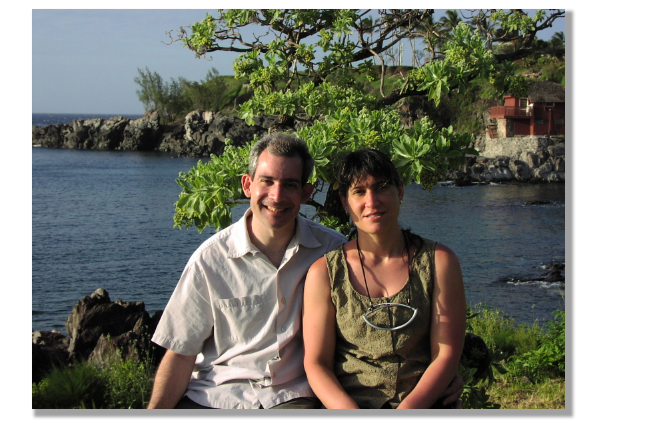
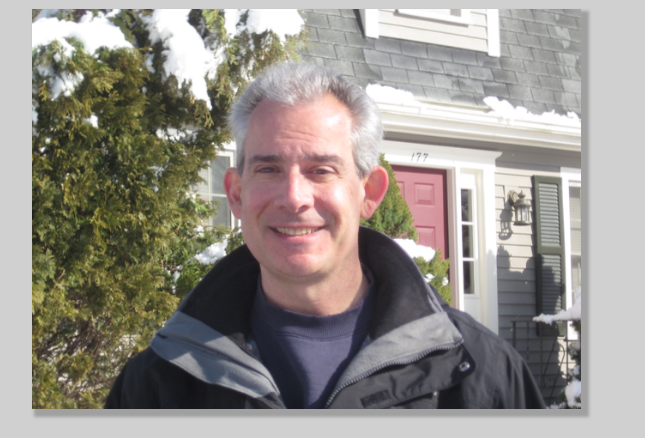
Before and after one commit to joeb37/p1, a plain HTML site: page index.html in a window 1280 px wide. Shown: the part 76-514 px from the top of the page, without its empty margins (38-683 px from the left). Drawn offline with Linux system fonts and the light colour scheme.

Commit message:
Replacing photo. Adding background color to page.

```diff
--- a/css/portfolio.css
+++ b/css/portfolio.css
@@ -7,3 +7,6 @@ img {
 th, td {
   padding: 2px 10px 2px 0px;
 }
+body {
+  background-color: #d0d0d0;
+}
--- a/index.html
+++ b/index.html
@@ -11,7 +11,7 @@
   <body id="top">
     <div class="container">
       <h1>Joe Bockskopf's CSCI E-15 Portfolio</h1>
-      <img src="./images/me.jpg" alt="Joe's Picture">
+      <img src="./images/me.png" alt="Joe's Picture">
       <h2>Projects</h2>
       <div class="well col-md-6">
         <table id="projects">
```
Also changed, not shown: images/me.jpg (deleted), images/me.png (added).
